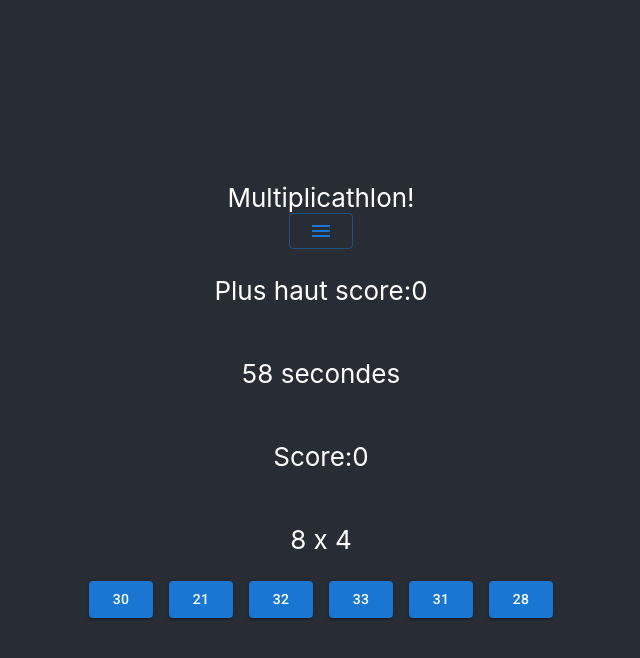
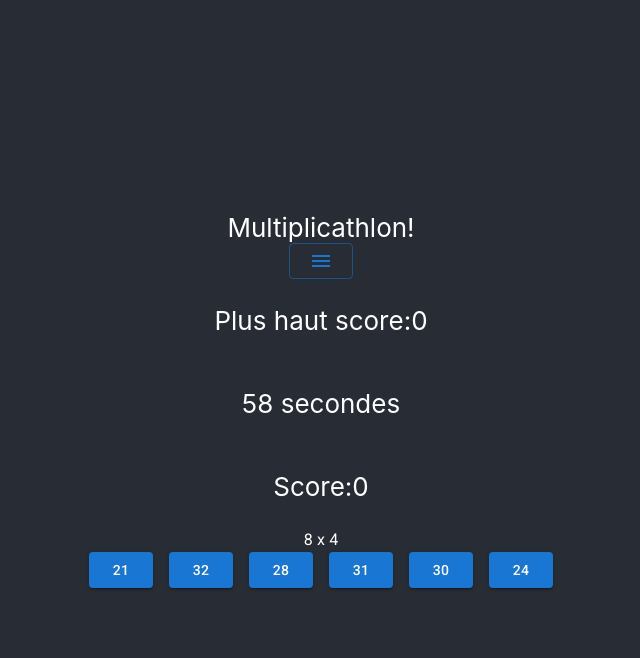
Before and after one commit to ericfournier2/multiply, a React (Create React App) app: page / in a window 1280 px wide. Both pictures are taken after a click on the button "COMMENÇONS!". Shown: the top 658 px of the page, without its empty margins (319-959 px from the left). Built offline with nearby package versions, Linux system fonts and the light colour scheme.

Commit message:
Move answer generation and management to Question

```diff
--- a/src/App.tsx
+++ b/src/App.tsx
@@ -1,104 +1,26 @@
 import { useState } from 'react';
-import Stack from '@mui/material/Stack';
+import { useTimer } from 'react-timer-hook';
 import Button from '@mui/material/Button';
-import { useTimer } from 'react-timer-hook';
+
 import '@fontsource/roboto/300.css';
 import '@fontsource/roboto/400.css';
 import '@fontsource/roboto/500.css';
 import '@fontsource/roboto/700.css';
 import './App.css';
 
-import {Options, defaultGameOptions} from './Options';
+import { randomIntegerInRange } from './Utils';
+import { Options, defaultGameOptions } from './Options';
 import type { GameOptions } from './Options';
-
-function randomInteger(int: number) {
-  return Math.floor(Math.random() * int)
-}
-
-function randomIntegerInRange(start: number, end: number) {
-  return Math.floor(Math.random() * (end - start)) + start;
-}
-
-function shuffleArray(array: Array<any>) {
-  for (let i = array.length - 1; i > 0; i--) {
-    const j = Math.floor(Math.random() * (i + 1));
-    const temp = array[i];
-    array[i] = array[j];
-    array[j] = temp;
-  }
-}
-
-function generateAnswersArray(firstNumber: number, secondNumber: number, nAnswers: number) {
-  var answers = [firstNumber * secondNumber]
-  var tries = 0;
-
-  while(answers.length < nAnswers && tries < 100) {
-    var candidateError = 0;
-    var errorType = randomInteger(2)
-    if(errorType == 0) {
-      candidateError = (firstNumber * secondNumber) + randomIntegerInRange(-2, 2)
-    } else {
-      candidateError = (firstNumber + randomIntegerInRange(-1, 1)) * (secondNumber + randomIntegerInRange(-1, 1))
-    }
-
-    if(!answers.includes(candidateError)) {
-      answers.push(candidateError)
-    }
-    tries++;
-  }
-
-  shuffleArray(answers)
-
-  return answers;
-}
-
-type AnswerButtonProps = {
-  answer: number,
-  firstNumber: number,
-  secondNumber: number,
-  onRightAnswer: () => void,
-  onWrongAnswer: () => void
-}
-
-const AnswerButton = ({answer, firstNumber, secondNumber, onRightAnswer, onWrongAnswer} : AnswerButtonProps) => {
-  const onClick = () => {
-    if(answer == (firstNumber * secondNumber)) {
-      onRightAnswer();
-    } else {
-      onWrongAnswer();
-    }
-  }
-
-  return (
-    <Button variant="contained" onClick={onClick}>{answer}</Button>
-  );
-}
-
-type AnswerArrayProps = {
-  answers: Array<number>,
-  firstNumber: number,
-  secondNumber: number,
-  onRightAnswer: () => void,
-  onWrongAnswer: () => void
-}
-
-const AnswerArray = ({answers, firstNumber, secondNumber, onRightAnswer, onWrongAnswer} : AnswerArrayProps) => {
-  var buttons = answers.map((x) => <AnswerButton answer={x} firstNumber={firstNumber} secondNumber={secondNumber} onRightAnswer={onRightAnswer} onWrongAnswer={onWrongAnswer} />);
-  return (
-    <Stack spacing={2} direction="row">
-      {buttons}
-    </Stack>
-  );
-}
+import { Question } from "./Question";
 
 function App() {
   const [started, setStarted] = useState(false);
   const [lost, setLost] = useState(false);
   const [firstNumber, setFirstNumber] = useState(0);
   const [secondNumber, setSecondNumber] = useState(0);
+  const [questionKey, setQuestionKey] = useState(1);
   const [score, setScore] = useState(0);
   const [highScore, setHighScore] = useState(0);
-  const [answers, setAnswers] = useState([0, 0, 0, 0, 0, 0]);
   const [timerExpiry, setTimerExpiry] = useState(new Date());
   const [options, setOptions] = useState(defaultGameOptions);
 
@@ -139,8 +61,7 @@ function App() {
 
     setFirstNumber(n1)
     setSecondNumber(n2)
-
-    setAnswers(generateAnswersArray(n1, n2, 6))
+    setQuestionKey(questionKey + 1)
   }
 
   const initializeGame = () => {
@@ -184,9 +105,7 @@ function App() {
         {!started ?
           <Button variant="contained" onClick={initializeGame}>Commençons!</Button> :
           !lost ?
-            <>
-              <p>{firstNumber} x {secondNumber}</p>
-              <AnswerArray answers={answers} firstNumber={firstNumber} secondNumber={secondNumber} onRightAnswer={onRightAnswer} onWrongAnswer={onWrongAnswer} />
+            <><Question firstNumber={firstNumber} secondNumber={secondNumber} onRightAnswer={onRightAnswer} onWrongAnswer={onWrongAnswer} key={questionKey}/>
             </> :
             <><p>Vous avez perdu! :(</p><Button variant="contained" onClick={initializeGame}>Recommencez?</Button></>
         }
--- /dev/null
+++ b/src/Question.tsx
@@ -0,0 +1,91 @@
+import { useState } from 'react';
+import Typography from '@mui/material/Typography';
+import Stack from '@mui/material/Stack';
+import Button from '@mui/material/Button';
+import {randomInteger, randomIntegerInRange, shuffleArray} from './Utils';
+
+
+
+
+function generateAnswersArray(firstNumber: number, secondNumber: number, nAnswers: number) {
+  var answers = [firstNumber * secondNumber]
+  var tries = 0;
+
+  while(answers.length < nAnswers && tries < 100) {
+    var candidateError = 0;
+    var errorType = randomInteger(2)
+    if(errorType == 0) {
+      candidateError = (firstNumber * secondNumber) + randomIntegerInRange(-2, 2)
+    } else {
+      candidateError = (firstNumber + randomIntegerInRange(-1, 1)) * (secondNumber + randomIntegerInRange(-1, 1))
+    }
+
+    if(!answers.includes(candidateError)) {
+      answers.push(candidateError)
+    }
+    tries++;
+  }
+
+  shuffleArray(answers)
+
+  return answers;
+}
+
+type AnswerButtonProps = {
+  answer: number,
+  firstNumber: number,
+  secondNumber: number,
+  onRightAnswer: () => void,
+  onWrongAnswer: () => void
+}
+
+const AnswerButton = ({answer, firstNumber, secondNumber, onRightAnswer, onWrongAnswer} : AnswerButtonProps) => {
+  const onClick = () => {
+    if(answer == (firstNumber * secondNumber)) {
+      onRightAnswer();
+    } else {
+      onWrongAnswer();
+    }
+  }
+
+  return (
+    <Button variant="contained" onClick={onClick}>{answer}</Button>
+  );
+}
+
+type AnswerArrayProps = {
+  answers: Array<number>,
+  firstNumber: number,
+  secondNumber: number,
+  onRightAnswer: () => void,
+  onWrongAnswer: () => void
+}
+
+const AnswerArray = ({answers, firstNumber, secondNumber, onRightAnswer, onWrongAnswer} : AnswerArrayProps) => {
+  var buttons = answers.map((x) => <AnswerButton answer={x} firstNumber={firstNumber} secondNumber={secondNumber} onRightAnswer={onRightAnswer} onWrongAnswer={onWrongAnswer} />);
+  return (
+    <Stack spacing={2} direction="row">
+      {buttons}
+    </Stack>
+  );
+}
+
+type QuestionProps = {
+  firstNumber: number,
+  secondNumber: number,
+  onRightAnswer: () => void,
+  onWrongAnswer: () => void
+}
+
+const Question = ({firstNumber, secondNumber, onRightAnswer, onWrongAnswer}: QuestionProps) => {
+  const [answers, setAnswers] = useState(generateAnswersArray(firstNumber, secondNumber, 6))
+
+  return(
+    <>
+      <Typography>{firstNumber} x {secondNumber}</Typography>
+      <AnswerArray answers={answers} firstNumber={firstNumber} secondNumber={secondNumber} onRightAnswer={onRightAnswer} onWrongAnswer={onWrongAnswer} />
+    </>
+  );
+}
+
+export {generateAnswersArray, Question}
--- /dev/null
+++ b/src/Utils.tsx
@@ -0,0 +1,18 @@
+function randomInteger(int: number) {
+  return Math.floor(Math.random() * int)
+}
+
+function randomIntegerInRange(start: number, end: number) {
+  return Math.floor(Math.random() * (end - start)) + start;
+}
+
+function shuffleArray(array: Array<any>) {
+  for (let i = array.length - 1; i > 0; i--) {
+    const j = Math.floor(Math.random() * (i + 1));
+    const temp = array[i];
+    array[i] = array[j];
+    array[j] = temp;
+  }
+}
+
+export {randomInteger, randomIntegerInRange, shuffleArray};
```
